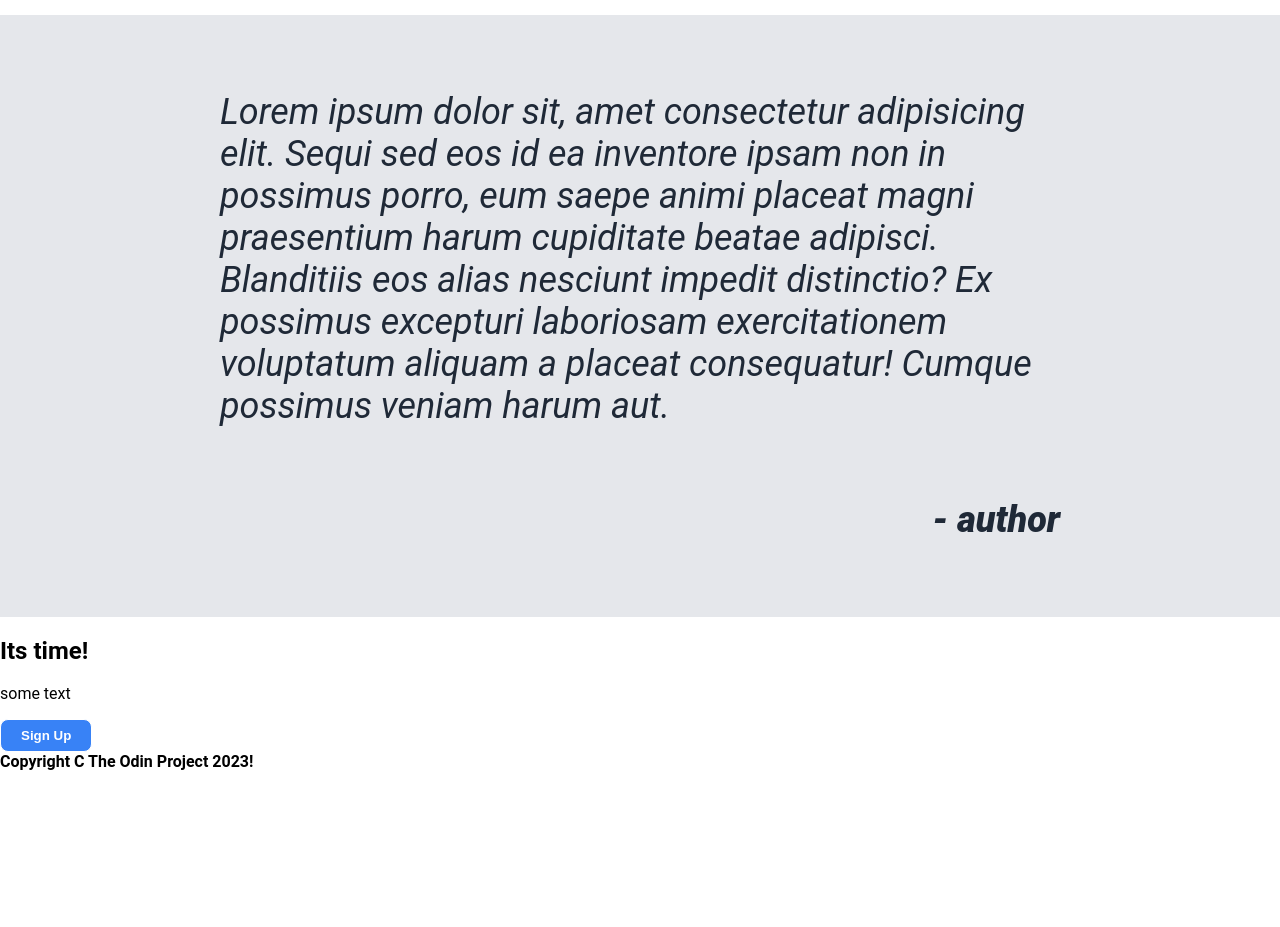
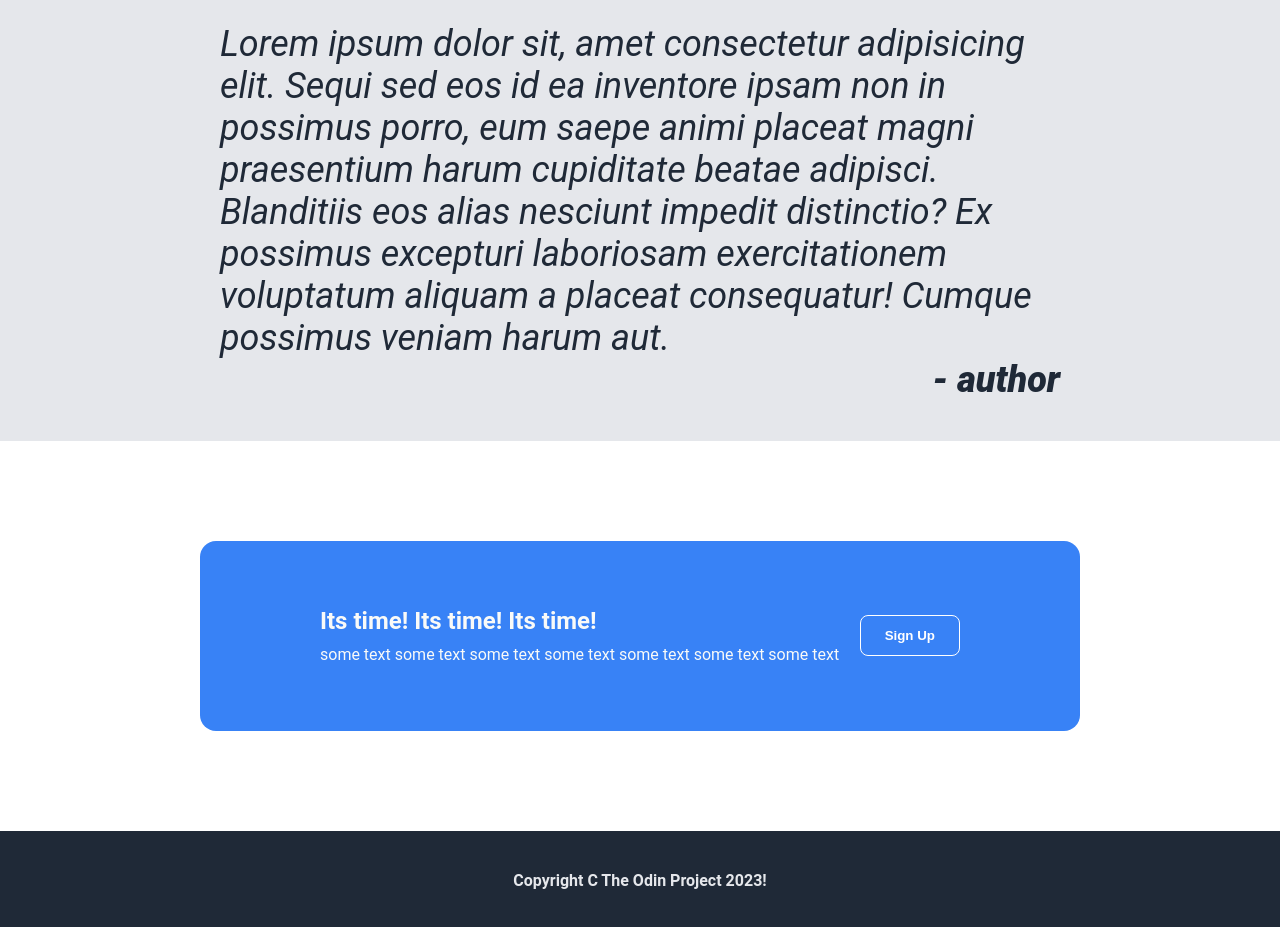
Before and after one commit to pantpad/landing-page, a plain HTML site: page index.html in a window 1280 px wide. Shown: the part 991-1918 px from the top of the page. Before the commit the page ends 1762 px from the top, so only its background shows below. Drawn offline with Linux system fonts and the light colour scheme.

Commit message:
Style cta and footer div sections

```diff
--- a/index.html
+++ b/index.html
@@ -74,12 +74,14 @@
 
         </div>
         <div class="cta-container">
-            <div class="cta-text">
-                <h2>Its time!</h2>
-                <p>some text</p>
-            </div>
-            <div class=button-wrapper>
-                <button class="signup-two">Sign Up</button>
+            <div class="cta">
+                <div class="cta-text">
+                    <h2>Its time! Its time! Its time!</h2>
+                    <p>some text some text some text some text some text some text some text </p>
+                </div>
+                <div class=button-wrapper>
+                    <button class="signup-two">Sign Up</button>
+                </div>
             </div>
         </div>
         <footer>
--- a/styles.css
+++ b/styles.css
@@ -167,10 +167,44 @@ button.signup-one{
 }
 
 
-.cta-container{}
+.cta-container{
+    display: flex;
+    justify-content: center;
+    background-color: white;
+    padding: 100px 200px;
+}
+
+.cta{
+    display: flex;
+    flex: 1;
+    flex-direction: row;
+    background-color: #3882f6;
+    padding: 20px;
+    border-radius: 16px;
+    height: 150px;
+}
+
+.cta-text{
+    display: flex;
+    flex-direction: column;
+    margin-left:100px;
+    flex: 1;
+    color:#f9faf8;
+    justify-content: center;
+    gap: 10px;
+}
+.cta-text h2,p{
+    margin: 0;
+}
+.button-wrapper{
+    display: flex;
+    justify-content: center;
+    align-items: center;
+    margin-right: 100px;
+}
 
 button.signup-two{
-    padding: 8px 20px;
+    padding: 12px 24px;
     background-color: #3882f6;
     color: white;
     font-weight: bold;
@@ -179,4 +213,9 @@ button.signup-two{
 }
 footer{
     display: flex;
+    justify-content: center;
+    align-items: center;
+    background-color: #1f2937;
+    height: 100px;
+    color: #E5E7EB;
 }
```
